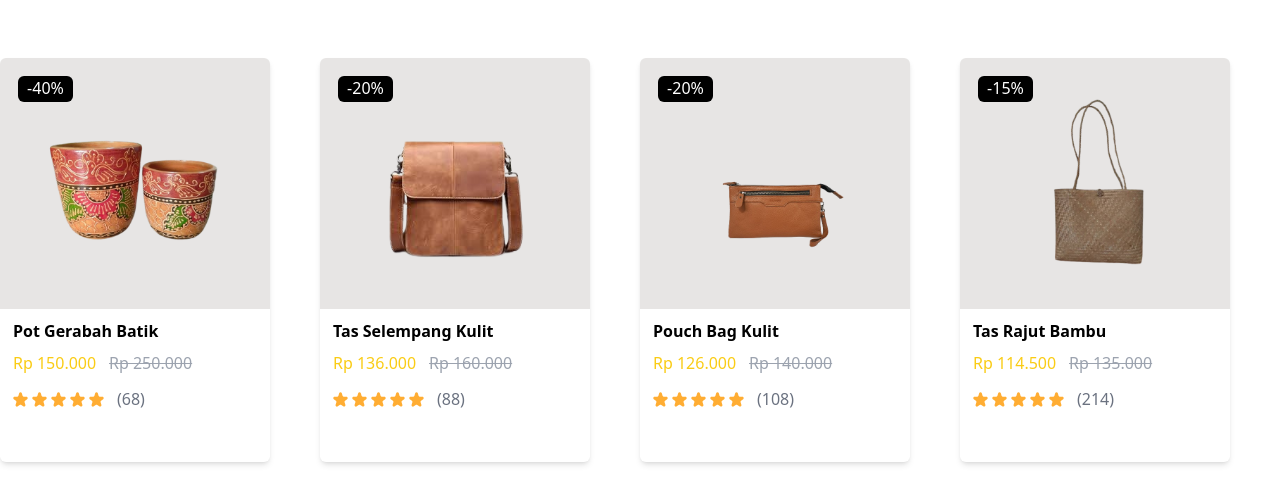
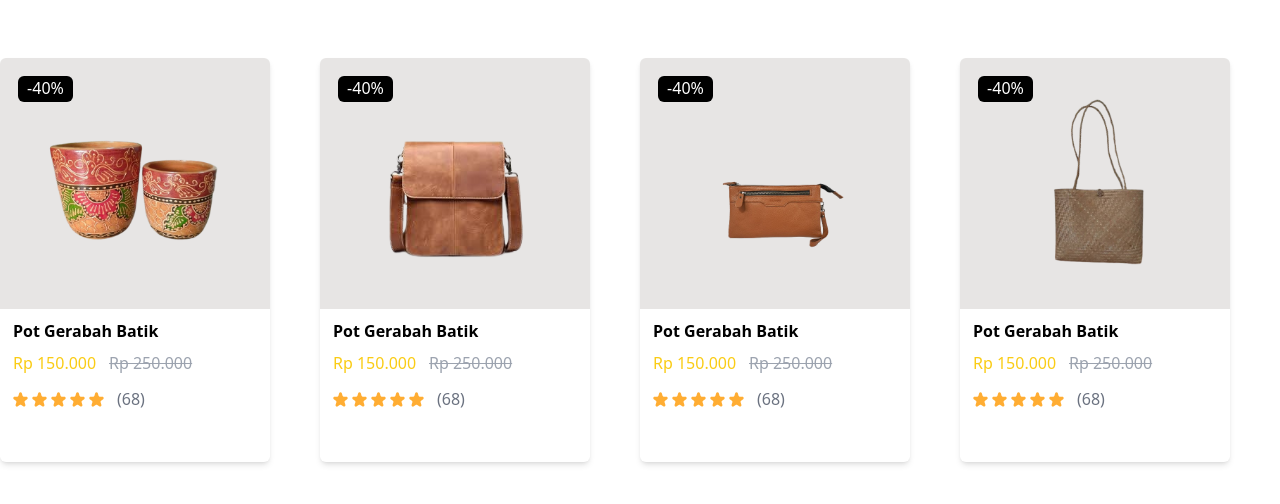
Before and after one commit to alifnay/frontend-marketcraft, a plain HTML site: page home-page.html in a window 1280 px wide. Shown: the part 1068-1572 px from the top of the page. Drawn offline with nearby package versions, Linux system fonts and the light colour scheme.

Commit message:
"Updated home-page.html with changes to product card layout"

```diff
--- a/home-page.html
+++ b/home-page.html
@@ -191,23 +191,24 @@
                 </div>
             </a>
             <!--col-->
-            <div class="w-[270px] h-[404px] rounded-md bg-[var(--Color, #FFF)] shadow-md">
+            <a href="" class="relative block group">
+                <div class="w-[270px] h-[404px] rounded-md bg-[var(--Color, #FFF)] shadow-md relative">
                     <div class="w-[270px] h-[251px] rounded-t-md bg-stone-200 relative flex items-center justify-center">
                         <div class="w-[55px] h-[26px] bg-black rounded-md top-[18px] left-[18px] absolute">
-                        <div class="text-white text-center">-20%</div>
+                            <div class="text-white text-center">-40%</div>
                         </div>
                         <img src="images\produk_2.png" alt="" class="w-44">
                     </div>
                     <div class="max-w-48 mt-[10px] ml-[13px]">
                         <div class="font-semibold mb-2">
-                        Tas Selempang Kulit
+                            Pot Gerabah Batik
                         </div>
                         <div class="grid grid-cols-2 mb-3">
                             <div class="text-yellow-400 font-medium">
-                            Rp 136.000
+                                Rp 150.000
                             </div>
                             <div class="line-through text-gray-400 font-medium">
-                            Rp 160.000
+                                Rp 250.000
                             </div>
                         </div>
                         <div class="grid grid-cols-2">
@@ -229,29 +230,36 @@
                                 </svg>
                             </div>
                             <div class="ml-2 text-gray-500">
-                            (88)
+                                (68)
                             </div>
                         </div>
                     </div>
+                    <div class="absolute bottom-0 w-[270px] h-[41px] bg-black rounded-b-md flex justify-center items-center opacity-0 group-hover:opacity-100 transition-opacity duration-300">
+                        <div class="text-white">
+                            Add To Cart
                         </div>
+                    </div>
+                </div>
+            </a>
             <!--col-->
-            <div class="w-[270px] h-[404px] rounded-md bg-[var(--Color, #FFF)] shadow-md">
+            <a href="" class="relative block group">
+                <div class="w-[270px] h-[404px] rounded-md bg-[var(--Color, #FFF)] shadow-md relative">
                     <div class="w-[270px] h-[251px] rounded-t-md bg-stone-200 relative flex items-center justify-center">
                         <div class="w-[55px] h-[26px] bg-black rounded-md top-[18px] left-[18px] absolute">
-                        <div class="text-white text-center">-20%</div>
+                            <div class="text-white text-center">-40%</div>
                         </div>
                         <img src="images\produk_3.png" alt="" class="w-44">
                     </div>
                     <div class="max-w-48 mt-[10px] ml-[13px]">
                         <div class="font-semibold mb-2">
-                        Pouch Bag Kulit
+                            Pot Gerabah Batik
                         </div>
                         <div class="grid grid-cols-2 mb-3">
                             <div class="text-yellow-400 font-medium">
-                            Rp 126.000
+                                Rp 150.000
                             </div>
                             <div class="line-through text-gray-400 font-medium">
-                            Rp 140.000
+                                Rp 250.000
                             </div>
                         </div>
                         <div class="grid grid-cols-2">
@@ -273,29 +281,36 @@
                                 </svg>
                             </div>
                             <div class="ml-2 text-gray-500">
-                            (108)
+                                (68)
                             </div>
                         </div>
                     </div>
+                    <div class="absolute bottom-0 w-[270px] h-[41px] bg-black rounded-b-md flex justify-center items-center opacity-0 group-hover:opacity-100 transition-opacity duration-300">
+                        <div class="text-white">
+                            Add To Cart
                         </div>
+                    </div>
+                </div>
+            </a>
             <!--col-->
-            <div class="w-[270px] h-[404px] rounded-md bg-[var(--Color, #FFF)] shadow-md">
+            <a href="" class="relative block group">
+                <div class="w-[270px] h-[404px] rounded-md bg-[var(--Color, #FFF)] shadow-md relative">
                     <div class="w-[270px] h-[251px] rounded-t-md bg-stone-200 relative flex items-center justify-center">
                         <div class="w-[55px] h-[26px] bg-black rounded-md top-[18px] left-[18px] absolute">
-                        <div class="text-white text-center">-15%</div>
+                            <div class="text-white text-center">-40%</div>
                         </div>
                         <img src="images\produk_4.png" alt="" class="w-44">
                     </div>
                     <div class="max-w-48 mt-[10px] ml-[13px]">
                         <div class="font-semibold mb-2">
-                        Tas Rajut Bambu
+                            Pot Gerabah Batik
                         </div>
                         <div class="grid grid-cols-2 mb-3">
                             <div class="text-yellow-400 font-medium">
-                            Rp 114.500
+                                Rp 150.000
                             </div>
                             <div class="line-through text-gray-400 font-medium">
-                            Rp 135.000
+                                Rp 250.000
                             </div>
                         </div>
                         <div class="grid grid-cols-2">
@@ -317,11 +332,17 @@
                                 </svg>
                             </div>
                             <div class="ml-2 text-gray-500">
-                            (214)
+                                (68)
                             </div>
                         </div>
                     </div>
+                    <div class="absolute bottom-0 w-[270px] h-[41px] bg-black rounded-b-md flex justify-center items-center opacity-0 group-hover:opacity-100 transition-opacity duration-300">
+                        <div class="text-white">
+                            Add To Cart
                         </div>
+                    </div>
+                </div>
+            </a>
         </div>
     </div>
 
```
Lines whose indentation alone changed are shown as unchanged.
